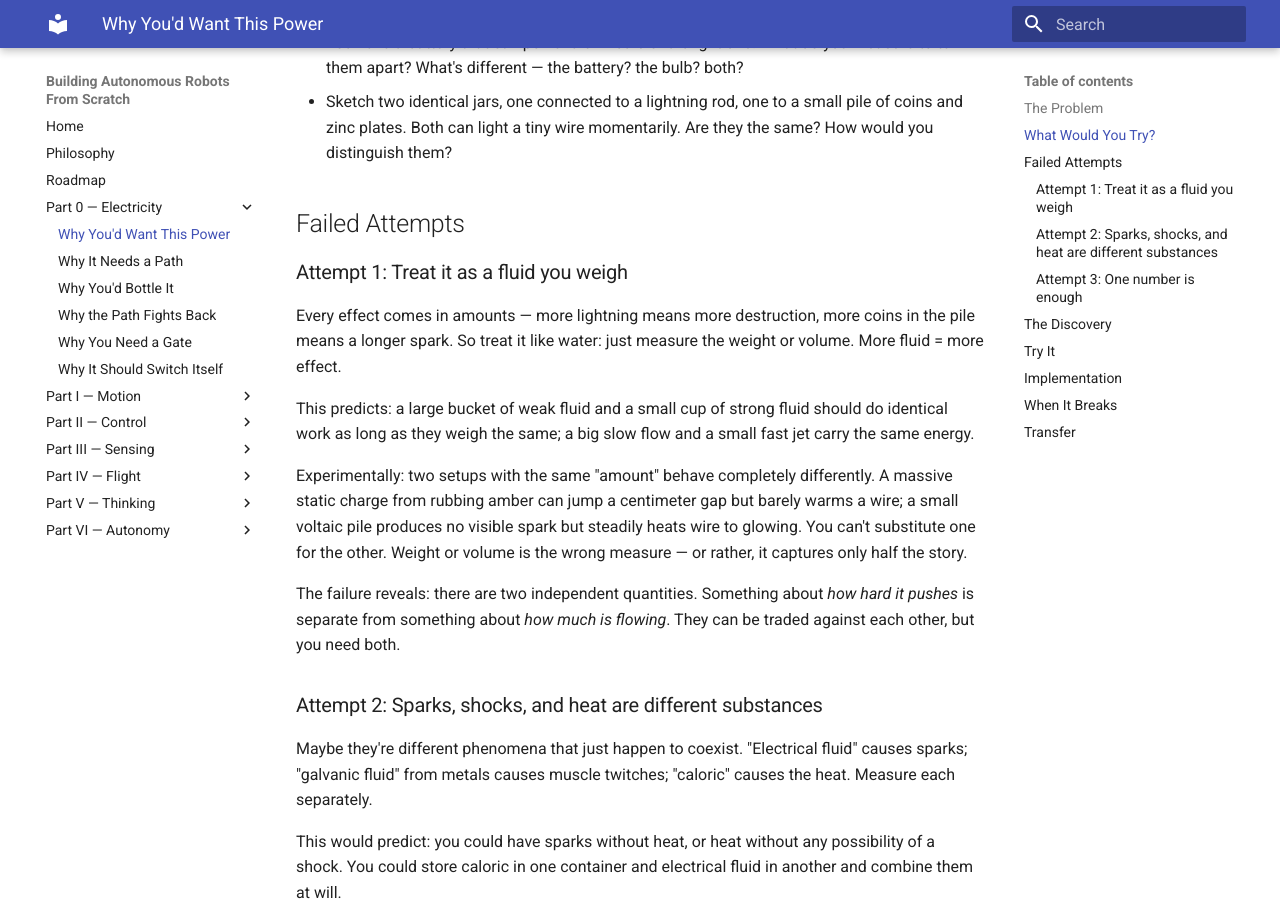
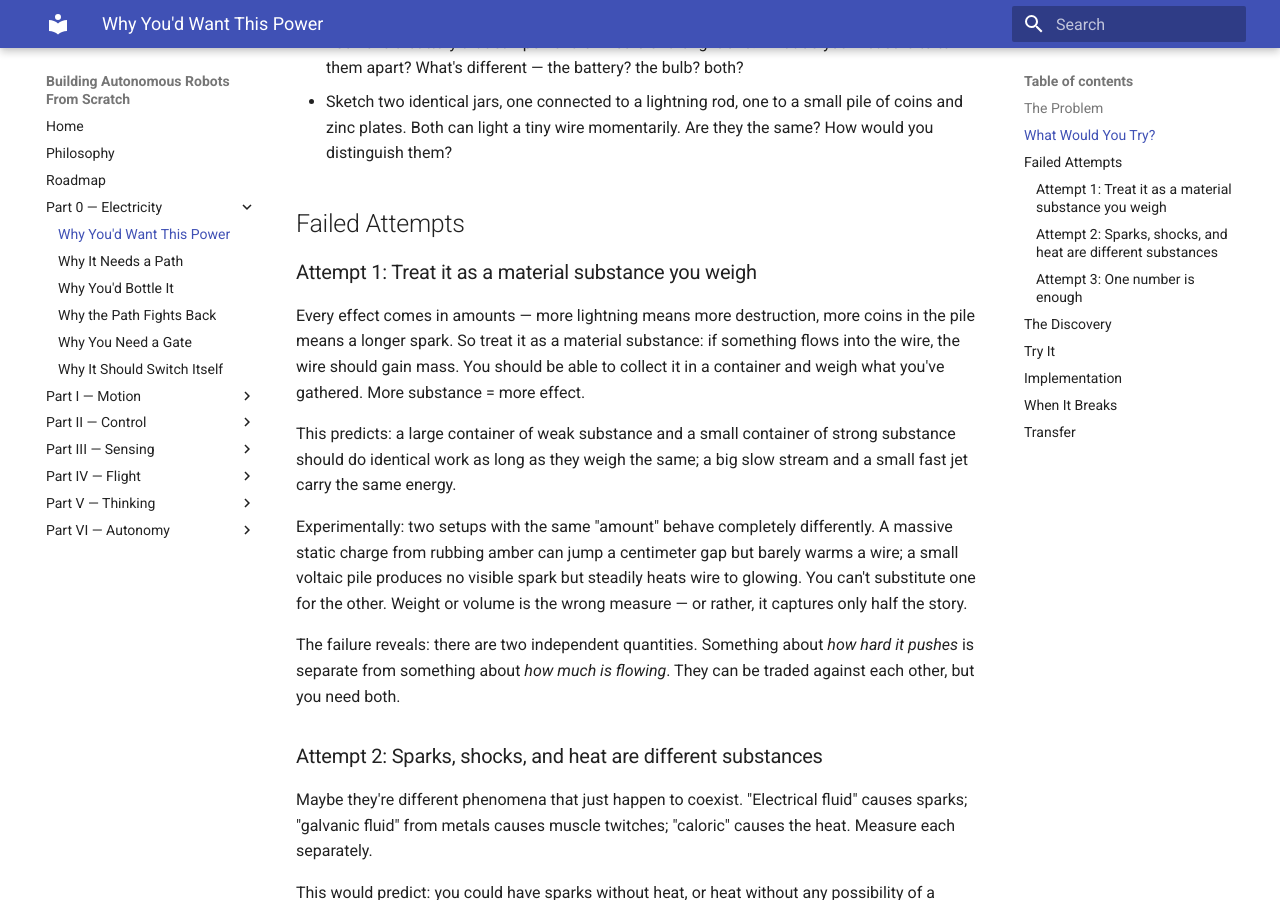
Before and after one commit to ishmum123/building-autonomous-robots, an MkDocs documentation site: the page built from docs/01-why-youd-want-this-power.md, in a window 1280 px wide and 900 px high, scrolled down 874 px. Built offline with MkDocs 1.6.1 and Material for MkDocs 9.7.7, drawn with Linux system fonts in a browser that asks for light colours.

Commit message:
Remove water analogies from Part 0 chapters
Failed attempts keep their logic and refutations but no longer build
on water/fluid framing; historical "electrical fluid" theory names
remain only where refuted.

Co-Authored-By: Claude Fable 5 <noreply@anthropic.com>

```diff
--- a/docs/01-why-youd-want-this-power.md
+++ b/docs/01-why-youd-want-this-power.md
@@ -23,11 +23,11 @@ Any description must satisfy:
 
 ## Failed Attempts
 
-### Attempt 1: Treat it as a fluid you weigh
+### Attempt 1: Treat it as a material substance you weigh
 
-Every effect comes in amounts — more lightning means more destruction, more coins in the pile means a longer spark. So treat it like water: just measure the weight or volume. More fluid = more effect.
+Every effect comes in amounts — more lightning means more destruction, more coins in the pile means a longer spark. So treat it as a material substance: if something flows into the wire, the wire should gain mass. You should be able to collect it in a container and weigh what you've gathered. More substance = more effect.
 
-This predicts: a large bucket of weak fluid and a small cup of strong fluid should do identical work as long as they weigh the same; a big slow flow and a small fast jet carry the same energy.
+This predicts: a large container of weak substance and a small container of strong substance should do identical work as long as they weigh the same; a big slow stream and a small fast jet carry the same energy.
 
 Experimentally: two setups with the same "amount" behave completely differently. A massive static charge from rubbing amber can jump a centimeter gap but barely warms a wire; a small voltaic pile produces no visible spark but steadily heats wire to glowing. You can't substitute one for the other. Weight or volume is the wrong measure — or rather, it captures only half the story.
 
--- a/docs/03-why-youd-bottle-it.md
+++ b/docs/03-why-youd-bottle-it.md
@@ -53,7 +53,7 @@ Two solutions, two compromises, two completely different engineering stories:
 
 **Store the push on two plates.** Two metal surfaces, separated by an insulator, with opposite charges on each face. The charges can't cross the insulator — so the push (voltage) remains, waiting. Connect a path and current flows — only until the imbalance equalizes, then stops. This stores energy quickly, releases it quickly, and can do so millions of times without degradation. Your invention has a name: **capacitor**. The Leyden jar was the first one. A modern ceramic capacitor stores far less energy than a battery of the same size, but it charges and discharges in microseconds.
 
-**Store the push in chemistry.** Two different metals in a chemical solution undergo a spontaneous reaction that separates charges — pushing positive charges to one terminal and negative to the other, maintaining the push as long as the chemical reaction continues. Volta's insight was that the reaction at the metal-fluid interface is the source of the push. Reverse the reaction (by pushing current back in the wrong direction) and you reload the chemical potential. A battery. Galvani's frog leg twitched because dissimilar metals in tissue fluid form exactly this kind of cell. Your **battery** stores much more energy than a capacitor, releases it over hours, and can (usually) be recharged.
+**Store the push in chemistry.** Two different metals in a chemical solution undergo a spontaneous reaction that separates charges — pushing positive charges to one terminal and negative to the other, maintaining the push as long as the chemical reaction continues. Volta's insight was that the reaction at the metal-solution interface is the source of the push. Reverse the reaction (by pushing current back in the wrong direction) and you reload the chemical potential. A battery. Galvani's frog leg twitched because dissimilar metals in biological tissue form exactly this kind of cell. Your **battery** stores much more energy than a capacitor, releases it over hours, and can (usually) be recharged.
 
 Neither solution is better — they're different. Capacitors handle short bursts; batteries handle sustained loads. Modern systems use both: a battery for steady supply, capacitors to absorb sudden current spikes the battery can't respond to fast enough.
 
```
Also changed, not shown: docs/02-why-it-needs-a-path.md (+1 -1 lines), docs/05-why-you-need-a-gate.md (+2 -2 lines).
